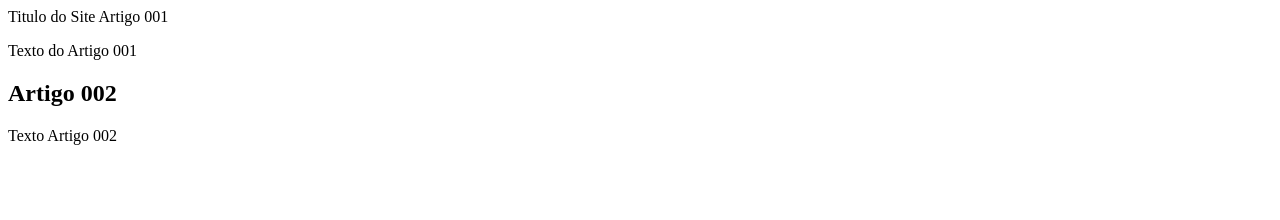
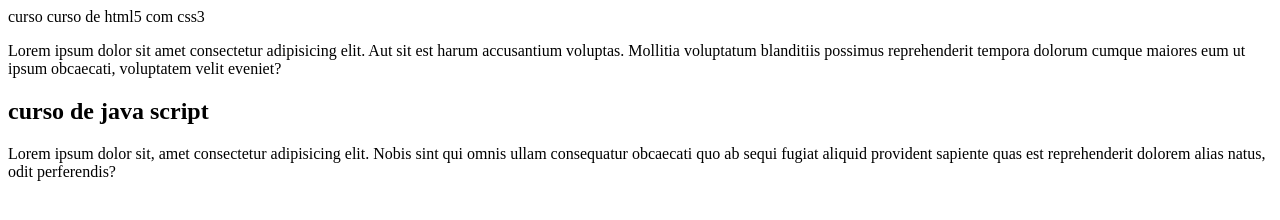
Before and after one commit to Rogerioatanasio/projeto-site, a plain HTML site: page index.html in a window 1280 px wide. Drawn offline with Linux system fonts and the light colour scheme.

Commit message:
Update index.html

```diff
--- a/index.html
+++ b/index.html
@@ -8,15 +8,15 @@
 <body>
     <main>
         <header:
-        <h1>Titulo do Site</h1>
+        <h1>curso</h1>
     </header>
     </article
-      <h2>Artigo 001</h2>
-      <p>Texto do Artigo 001</p>
+      <h2>curso de html5 com css3</h2>
+      <p>Lorem ipsum dolor sit amet consectetur adipisicing elit. Aut sit est harum accusantium voluptas. Mollitia voluptatum blanditiis possimus reprehenderit tempora dolorum cumque maiores eum ut ipsum obcaecati, voluptatem velit eveniet?</p>
       </article>
       <article>
-        <h2>Artigo 002</h2>
-        <p>Texto Artigo 002</p>
+        <h2>curso de java script</h2>
+        <p>Lorem ipsum dolor sit, amet consectetur adipisicing elit. Nobis sint qui omnis ullam consequatur obcaecati quo ab sequi fugiat aliquid provident sapiente quas est reprehenderit dolorem alias natus, odit perferendis?</p>
       </article>
     </main>
 </body>
```
